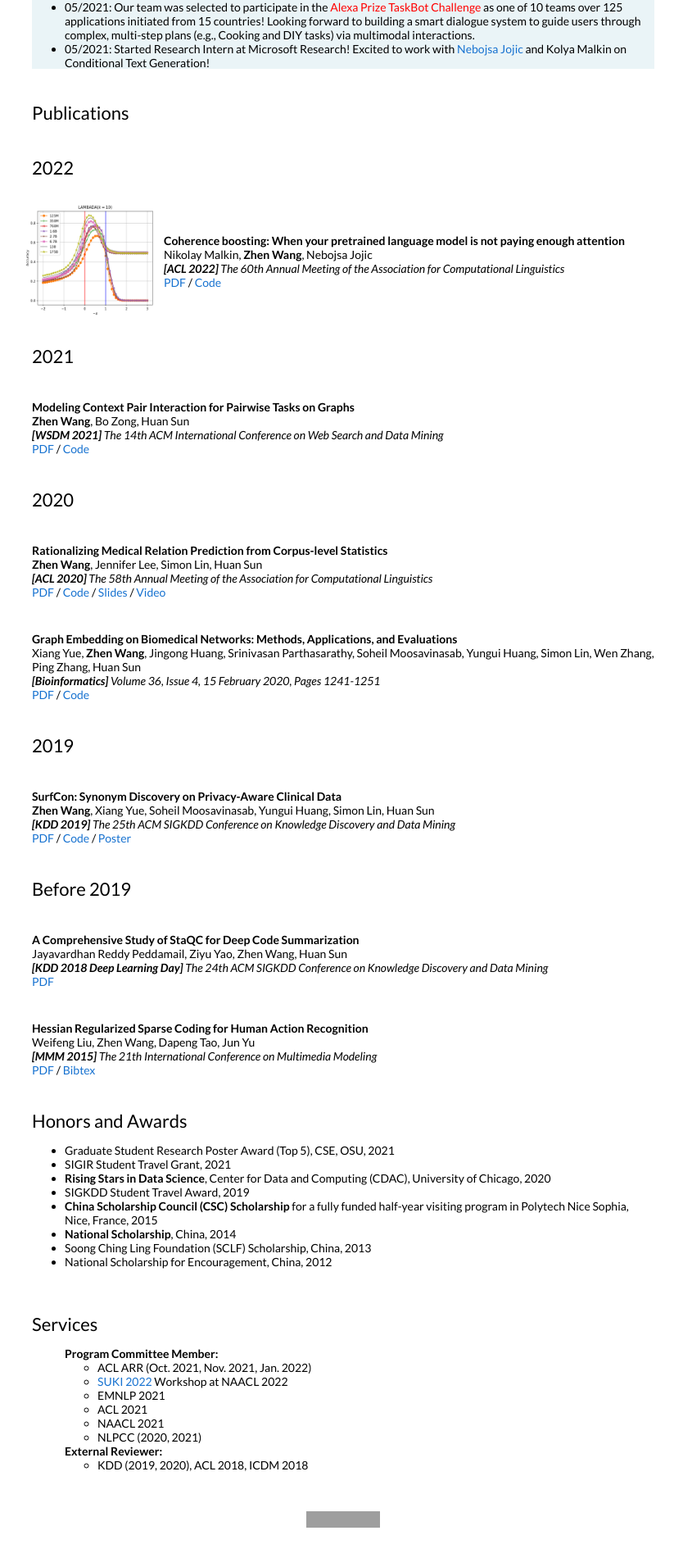
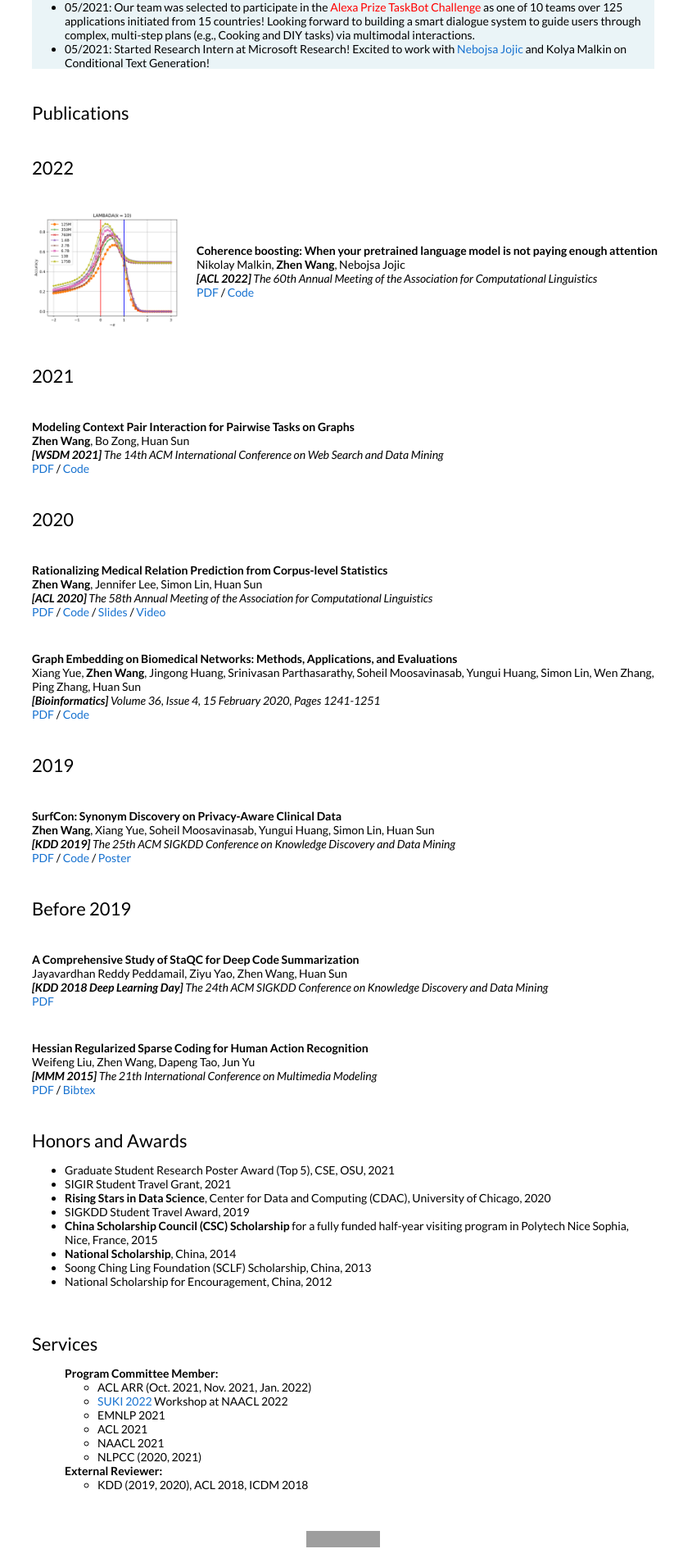
Before and after one commit to zhenwang9102/zhenwang9102.github.io, a Jekyll site: the page built from _posts/2019-06-02-venue.markdown, in a window 1280 px wide. Shown: the part 799-2711 px from the top of the page at 82% size, without its empty margins (221-1055 px from the left). Built offline with Jekyll 4.4.1, drawn with Linux system fonts in a browser that asks for light colours; grey boxes are pictures that could not be loaded.

Commit message:
Update default.html

```diff
--- a/_layouts/default.html
+++ b/_layouts/default.html
@@ -187,10 +187,10 @@
 
         <table style="width:100%;border:0px;border-spacing:0px;border-collapse:separate;margin-right:auto;margin-left:auto;">
           <tr>
-            <td style="padding:10px;width:20%;vertical-align:middle;display:inline-block">
-              <img src="/images/CB_ACL_2022.png" alt="cb_acl2022" width="160" height="140" style="border-style: none">
+            <td style="padding:20px;width:25%;vertical-align:middle;">
+              <img src="/images/CB_ACL_2022.png" alt="cb_acl2022" width="180" height="auto" style="border-style: none">
             </td>
-            <td style="width:75%;vertical-align:middle;display:inline-block">
+            <td style="width:75%;vertical-align:middle;">
               <h3>Coherence boosting: When your pretrained language model is not paying enough attention</h3>
               <br>
               Nikolay Malkin, <b>Zhen Wang</b>, Nebojsa Jojic
```
